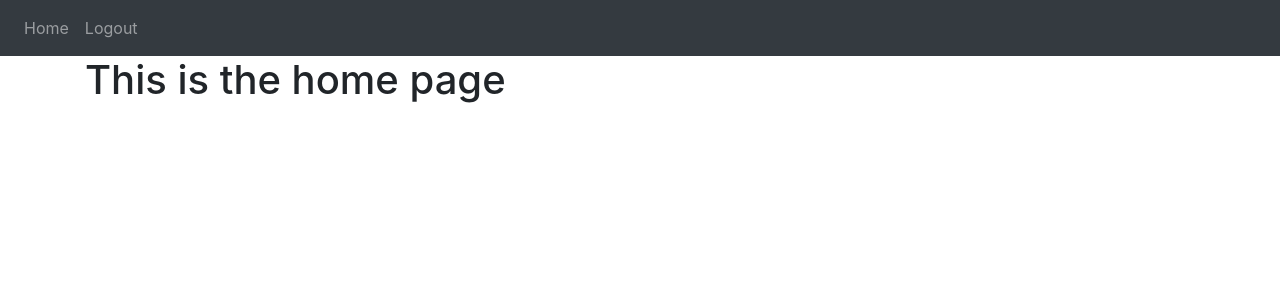
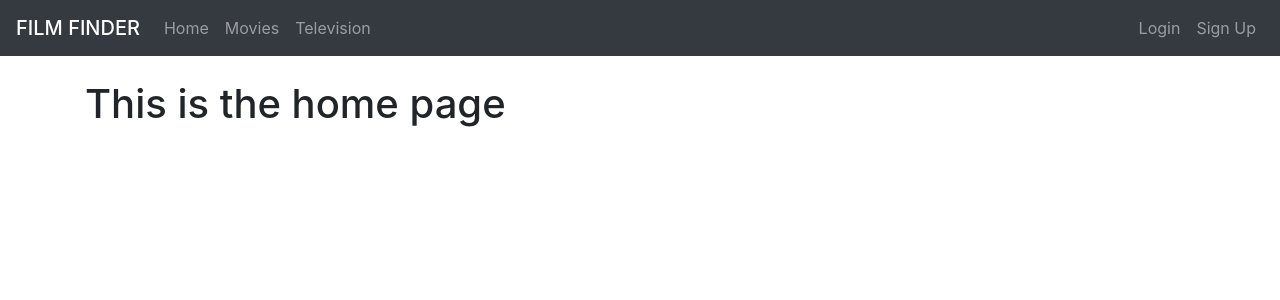
Before and after one commit to gusungaretti/summer_project, a Flask app: page / in a window 1280 px wide. Shown: the top 300 px of the page. Run offline with Flask 3, Linux system fonts and the light colour scheme; some libraries are stand-ins or nearby versions.

Commit message:
nav bar updated

```diff
--- a/website/auth.py
+++ b/website/auth.py
@@ -43,7 +43,7 @@ def sign_up():
     elif len(password1) < 7:
       flash("Password must be greater than 7 characters.", category= 'error')
     else:
-      flash("Account create!", category= 'success')
+      flash("Account created!", category= 'success')
 
 
   data= request.form
--- a/website/templates/base.html
+++ b/website/templates/base.html
@@ -1,3 +1,5 @@
+<!--theme of the website; navigation bar, footer, header, etc. you will overide the base template with other templates-->
+
 <!DOCTYPE html>
 <html>
   <head>
@@ -18,7 +20,9 @@
     <title>{% block title %}Home{% endblock %}</title>
   </head>
   <body>
+
     <nav class="navbar navbar-expand-lg navbar-dark bg-dark">
+
       <button
         class="navbar-toggler"
         type="button"
@@ -26,13 +30,27 @@
         data-target="#navbar"
       >
         <span class="navbar-toggler-icon"></span>
+
       </button>
+      <span class="navbar-brand mb-0 h1">FILM FINDER</span>
       <div class="collapse navbar-collapse" id="navbar">
         <div class="navbar-nav">
           <a class="nav-item nav-link" id="home" href="/">Home</a>
-          <a class="nav-item nav-link" id="logout" href="/logout">Logout</a>
+          <a class="nav-item nav-link" id="movies" href="/movies">Movies</a>
+          <a class="nav-item nav-link" id="television" href="/television">Television</a>
+
         </div>
       </div>
+
+      <ul class="navbar-nav ml-auto">
+        <li class="nav-item">
+          <a class="nav-item nav-link" id="login" href="/login">Login</a>
+        </li>
+
+        <li class="nav-item">
+          <a class="nav-item nav-link" id="sign-up" href="/sign-up">Sign Up</a>
+        </li>
+      </ul>
     </nav>
 
     {% with messages = get_flashed_messages(with_categories=true) %} {% if
--- a/website/templates/home.html
+++ b/website/templates/home.html
@@ -1,8 +1,11 @@
 {% extends "base.html" %} {% block title%}Home{% endblock %}
 
   {% block content %}
+  <br />
   <h1> This is the home page</h1>
   {% endblock %}
 
-#keep the original, base layout but can be edited
-#in this case, replaced 'home' with 'login'
+<!--
+keep the original, base layout but can be edited
+in this case, replaced 'home' with 'login'
+-->
--- a/website/templates/login.html
+++ b/website/templates/login.html
@@ -19,8 +19,6 @@
     />
   </div>
 
-  <br />
-
   <button type="submit" class="btn btn-primary">Login</button?
 
 
--- a/website/views.py
+++ b/website/views.py
@@ -1,9 +1,16 @@
 from flask import Blueprint, render_template
 
 views = Blueprint('views', __name__)
-
 
 #when you go to the url and navigate to the url that ends in "/" in this case, or whatever you want the url to end with, it runs all the code below it
 @views.route('/')
 def home():
   return render_template("home.html")
+
+@views.route('/movies')
+def movies():
+  return render_template("movies.html")
+
+@views.route('/television')
+def television():
+  return render_template("television.html")
```
Also changed, not shown: website/__init__.py (+1 -10 lines).
